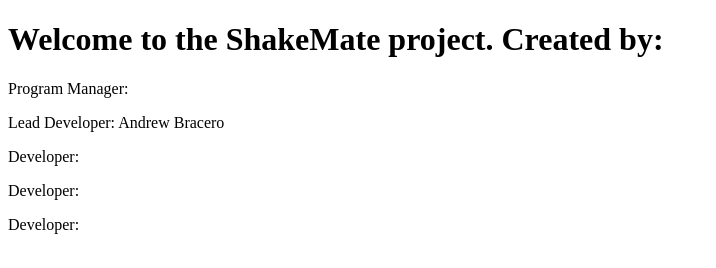
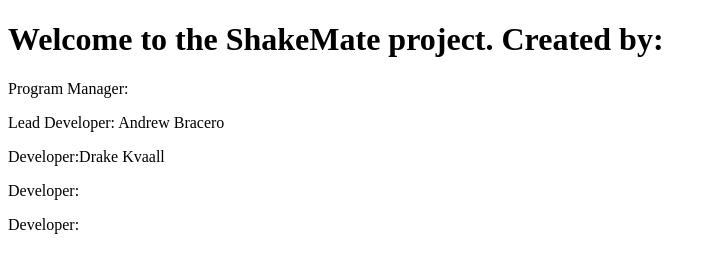
Before and after one commit to BMGordon2000/ShakeMateProject, a plain HTML site: page index.html in a window 1280 px wide. Shown: the whole page, without its empty margins (0-716 px from the left). Drawn offline with Linux system fonts and the light colour scheme.

Commit message:
Fixed my name
Put my name in the wrong spot

```diff
--- a/index.html
+++ b/index.html
@@ -10,7 +10,7 @@
     <h1>Welcome to the ShakeMate project. Created by:</h1>
     <p>Program Manager:</p>
     <p>Lead Developer: Andrew Bracero</p>
-    <p>Developer:<Drake Kvaall/p>
+    <p>Developer:Drake Kvaall</p>
     <p>Developer:</p>
     <p>Developer:</p>
   </body>
```
